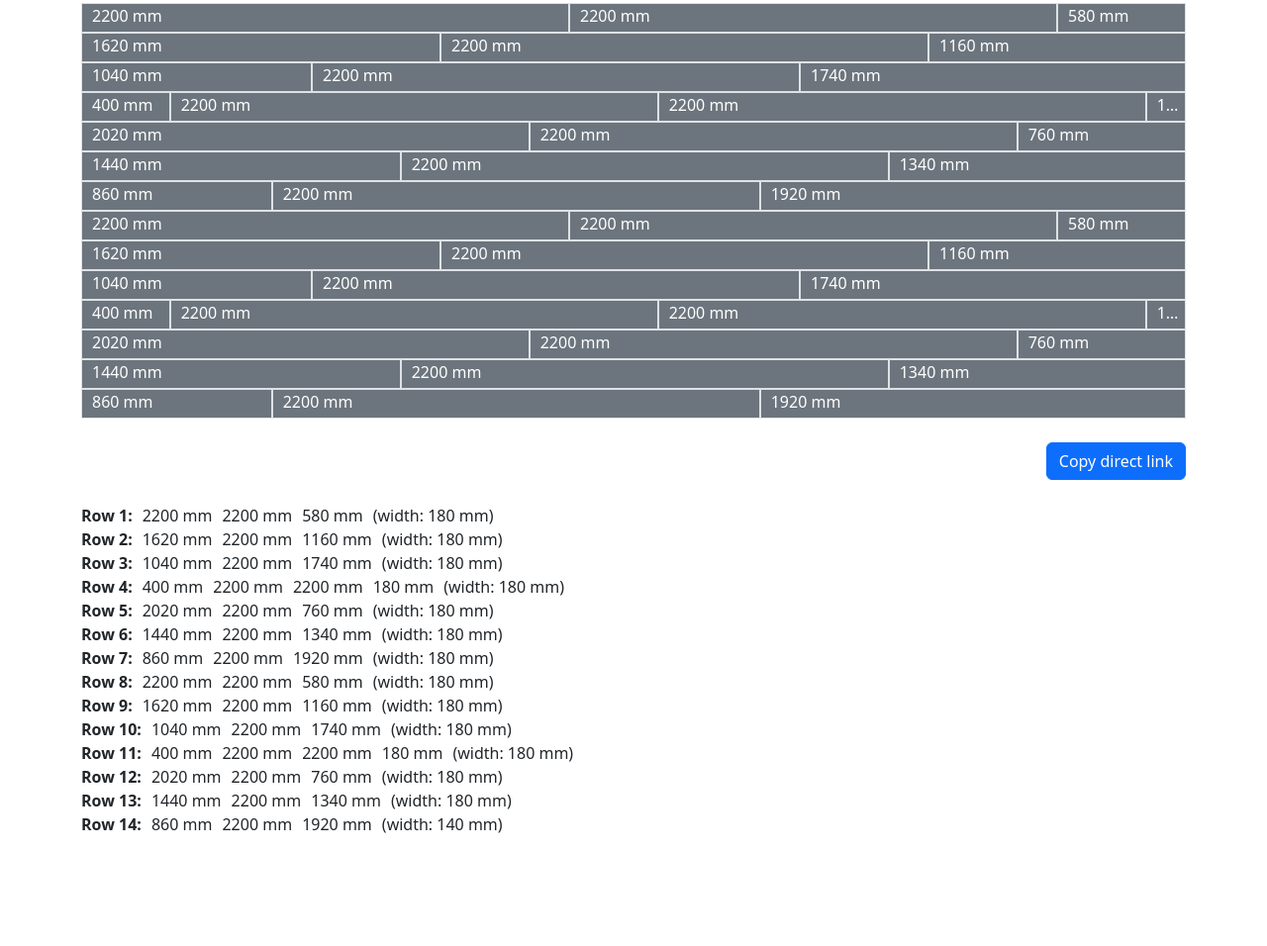
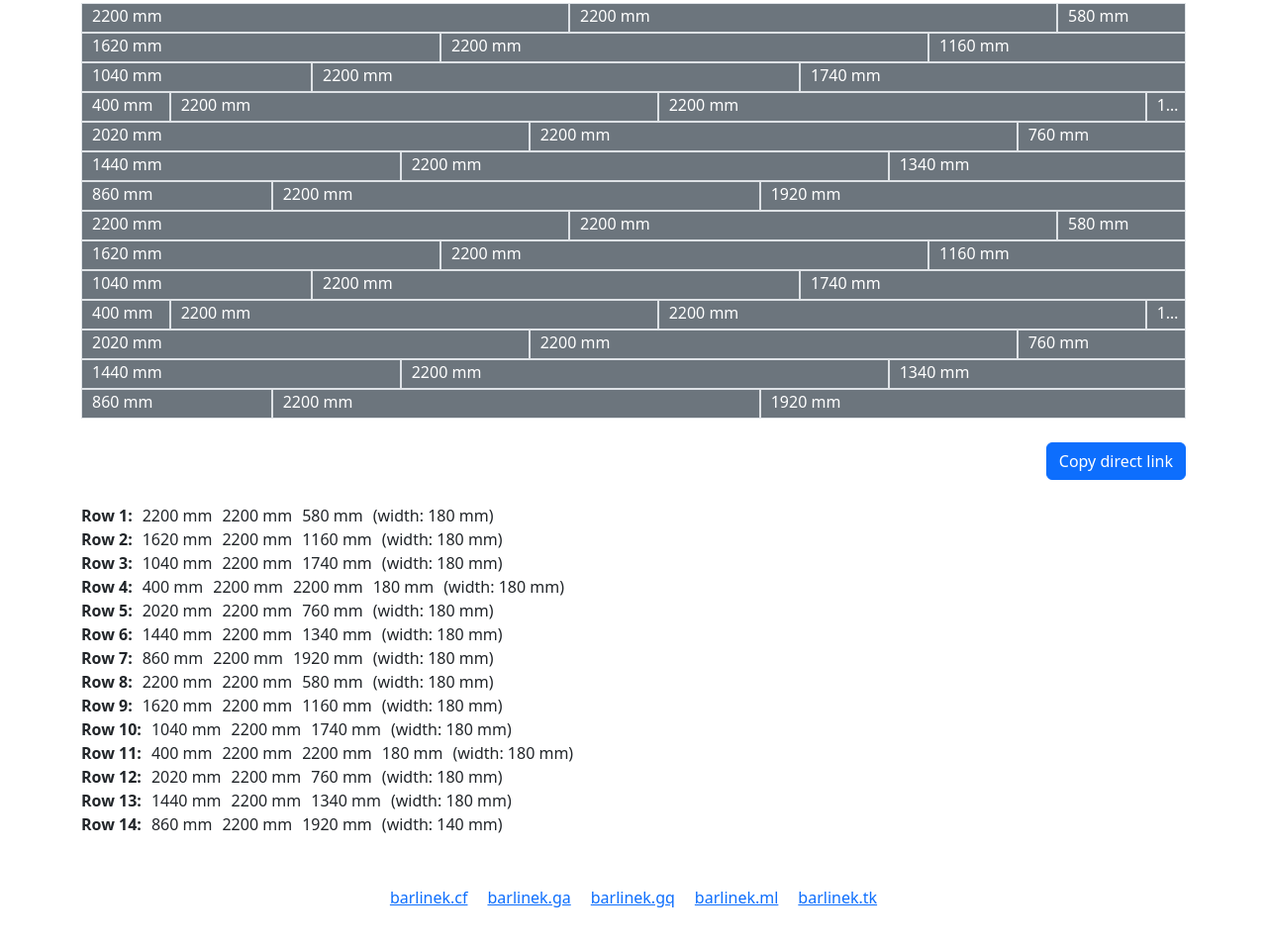
Before and after one commit to patric1025/flooring-calculator, a plain HTML site: page index.html in a window 1280 px wide. Shown: the part 940-1896 px from the top of the page at 99% size. Before the commit the page ends 1833 px from the top, so only its background shows below. Drawn offline with nearby package versions, Linux system fonts and the light colour scheme.

Commit message:
Add files via upload

```diff
--- a/barlinek.css
+++ b/barlinek.css
@@ -1,3 +1,12 @@
+#domains {
+	margin-top: 50px;
+	text-align: center;
+}
+
+#domains a {
+	padding: 0px 10px;
+}
+
 #result > #planks > .row {
 	margin: 0px;
 }
--- a/barlinek.js
+++ b/barlinek.js
@@ -1,3 +1,11 @@
+var domains = [
+	"barlinek.cf",
+	"barlinek.ga",
+	"barlinek.gq",
+	"barlinek.ml",
+	"barlinek.tk"
+];
+
 var rules = {
 	"minStartLength": 300,
 	"planks": [
@@ -7,7 +15,7 @@ var rules = {
 };
 
 function calculate() {
-	var result = $("#result").empty().text("Calculating...");
+	var result = $("#result").empty().append("<hr />").text("Calculating...");
 
 	var cutDistance = 0;
 	var direction = $("#direction").val();
@@ -127,7 +135,7 @@ function calculate() {
 	var packagesNeeded = Math.ceil(planksNeeded / packageSize);
 	var planksUnused = (packagesNeeded * packageSize) - planksNeeded;
 
-	result.empty();
+	result.empty().append("<hr />");
 
 	result.append($('<div><b>Room area:</b> ' + parseFloat((roomLengthOrg * roomWidthOrg).toFixed(2)) + ' m<sup>2</sup></div>'));
 	result.append($('<div><b>Minumum start length:</b> ' + rules.minStartLength + ' mm</div>'));
@@ -368,6 +376,12 @@ function validate(roomLength, cutDistance, layout) {
 }
 
 $(document).ready(function() {
+	$(domains).each(function() {
+		if (location.href.indexOf(this) == -1) {
+			$("#domains").append($('<a href="https://' + this + '/">' + this + '</a>'));
+		}
+	});
+
 	var query = parseQuery(location.href.substring(location.href.indexOf("?")));
 
 	if (query.rl) {
--- a/index.html
+++ b/index.html
@@ -61,9 +61,9 @@
 				<button id="calc" class="btn btn-primary float-end" type="submit">Calculate</button>
 			</form>
 
-			<hr />
+			<div id="result"></div>
 
-			<div id="result"></div>
+			<div id="domains"></div>
 		</div>
 
 		<script src="https://code.jquery.com/jquery-3.6.1.min.js"></script>
```
